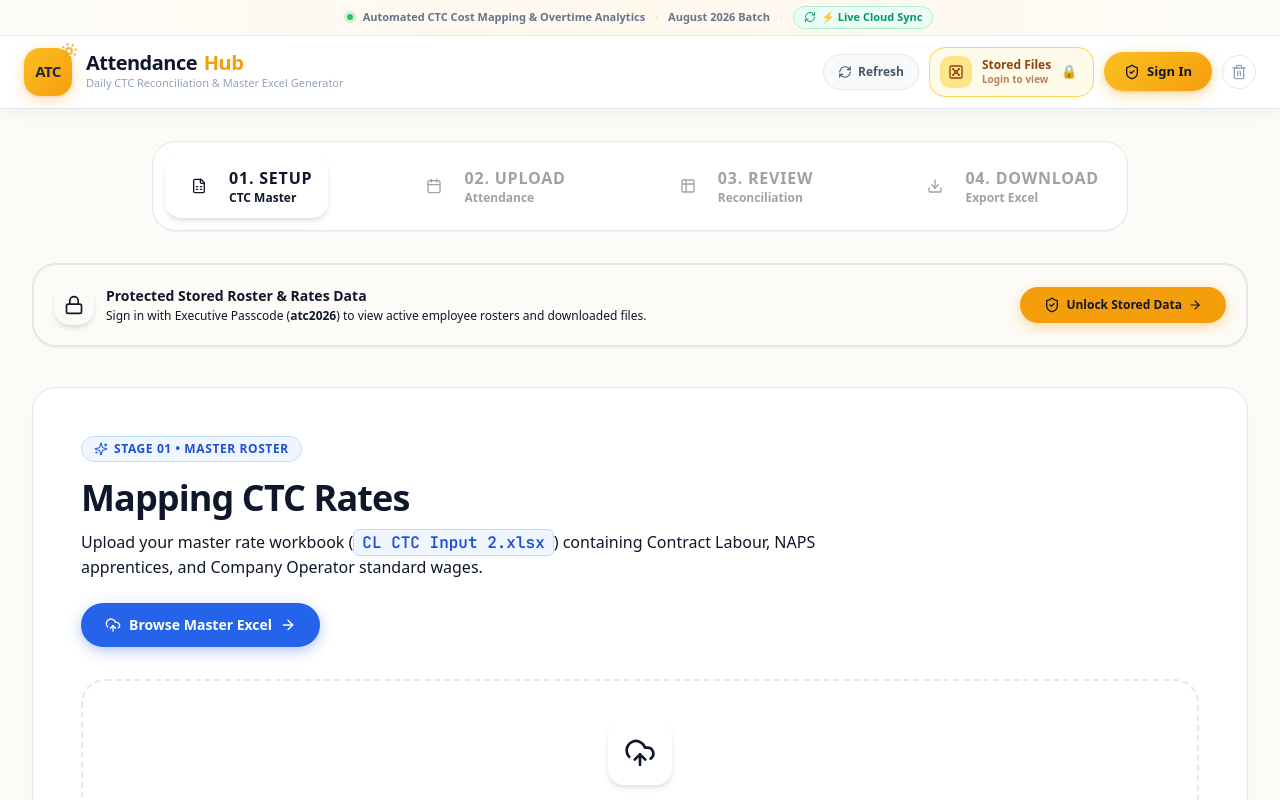
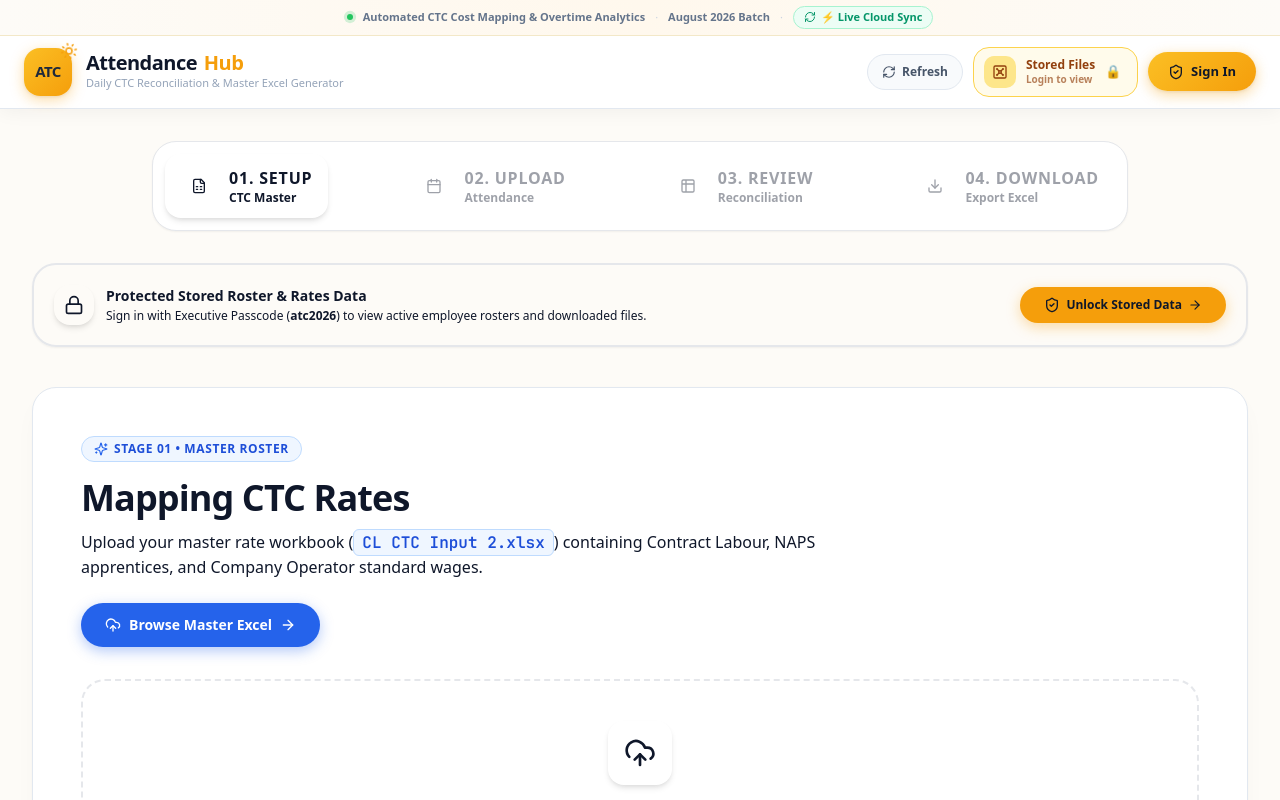
Before and after one commit to ReubenGeoffrey/Yokohama-ctc, a React (Vite) app: page / in a window 1280 px wide. Shown: the top 800 px of the page. Built offline with nearby package versions, Linux system fonts and the light colour scheme; no server answers.

Commit message:
fix: remove delete dustbin button next to Sign In in header to protect against accidental deletion

```diff
--- a/src/components/Header.jsx
+++ b/src/components/Header.jsx
@@ -2,7 +2,7 @@ import React from 'react';
 import { motion, AnimatePresence } from 'framer-motion';
 import {
   Vault, RefreshCw, LogOut, UserCheck,
-  ShieldCheck, Zap, Trash2, Sun, ChevronDown
+  ShieldCheck, Zap, Sun, ChevronDown
 } from 'lucide-react';
 
 export function Header({
@@ -132,17 +132,6 @@ export function Header({
                 <span>Sign In</span>
               </motion.button>
             )}
-
-            {/* Reset / Trash */}
-            <motion.button
-              whileHover={{ scale: 1.06 }}
-              whileTap={{ scale: 0.94 }}
-              onClick={onClearStorage}
-              className="nav-btn-danger cursor-pointer"
-              title="Reset All Stored Data"
-            >
-              <Trash2 className="w-4 h-4" />
-            </motion.button>
           </div>
         </div>
       </nav>
```
